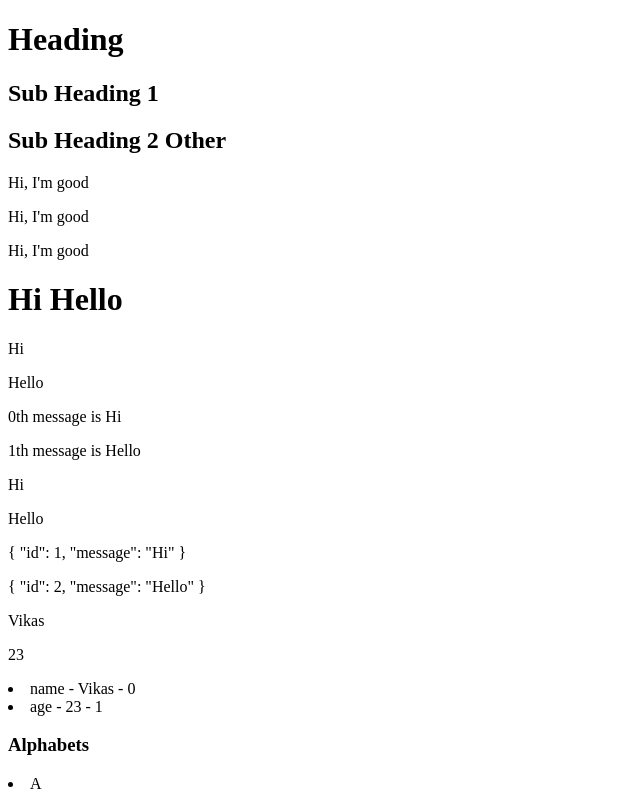
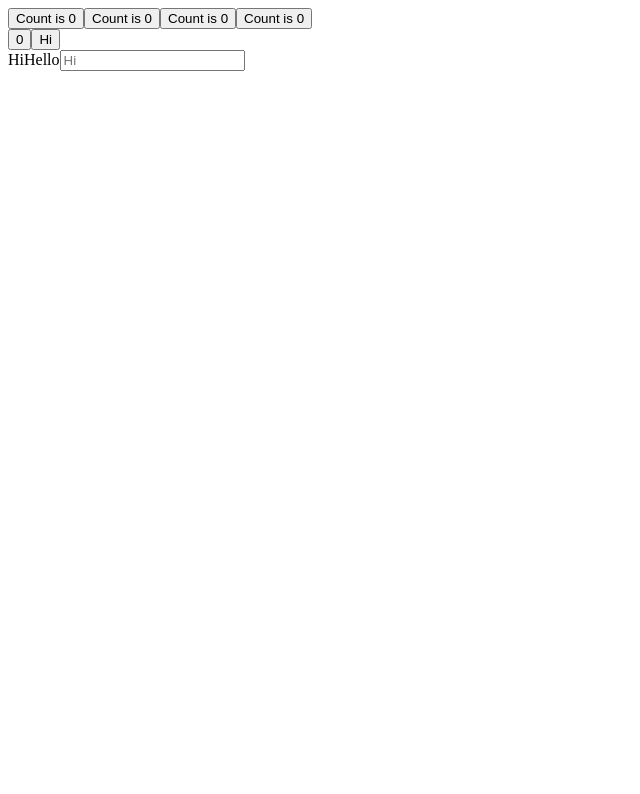
Before and after one commit to saivikassingamsetty/Dev, a Vue app in the folder vue-playground/: page / in a window 1280 px wide. Shown: the top 794 px of the page, without its empty margins (0-640 px from the left). Built offline with nearby package versions, Linux system fonts and the light colour scheme; the HTML template or start-up script is replaced by a standard one.

Commit message:
event handlers

```diff
--- a/vue-playground/src/App.vue
+++ b/vue-playground/src/App.vue
@@ -3,7 +3,8 @@
     <!-- <TemplateBasics /> -->
     <!-- <ReactivityBasics /> -->
     <!-- <ClassStyleBindings /> -->
-    <ConditionalAndListRendering />
+    <!-- <ConditionalAndListRendering /> -->
+    <EventHandling />
   </div>
 </template>
 
@@ -12,4 +13,5 @@ import TemplateBasics from "./components/TemplateBasics.vue";
 import ReactivityBasics from "./components/ReactivityBasics.vue";
 import ClassStyleBindings from "./components/ClassStyleBindings.vue";
 import ConditionalAndListRendering from "./components/ConditionalAndListRendering.vue";
+import EventHandling from "./components/EventHandling.vue";
 </script>
--- /dev/null
+++ b/vue-playground/src/components/EventHandling.vue
@@ -0,0 +1,51 @@
+<template>
+  <!-- inline handler -->
+  <button @click="count++">Count is {{ count }}</button>
+
+  <!-- method handler -->
+  <button @click="incrementCount">Count is {{ count }}</button>
+
+  <!-- with event object -->
+  <button @click="incrementCountWithObject">Count is {{ count }}</button>
+
+  <!-- calling methods -->
+  <button @click="incrementCountWithObject('My own input')">
+    Count is {{ count }}
+  </button>
+
+  <br />
+  <!-- special event object -->
+  <button @click="incrementCountWithEvent('My own input', $event)">
+    {{ count }}
+  </button>
+
+  <!-- arrow function -->
+  <button @click="(event) => console.log('Hi', event)">Hi</button>
+
+  <br />
+  <!-- event modifiers -->
+  <a @click.stop="incrementCountWithObject">Hi</a>
+  <a @click.once="incrementCountWithObject">Hello</a>
+
+  <!-- key modifiers -->
+  <input
+    type="text"
+    placeholder="Hi"
+    @keyup.enter="() => console.log('Submitted')"
+  />
+</template>
+
+<script setup>
+import { ref, computed } from "vue";
+
+const count = ref(0);
+const incrementCount = computed(() => count.value++);
+
+const incrementCountWithObject = (event) => {
+  console.log("Hi", event);
+};
+
+const incrementCountWithEvent = (msg, evnt) => {
+  console.log(msg, evnt);
+};
+</script>
```
